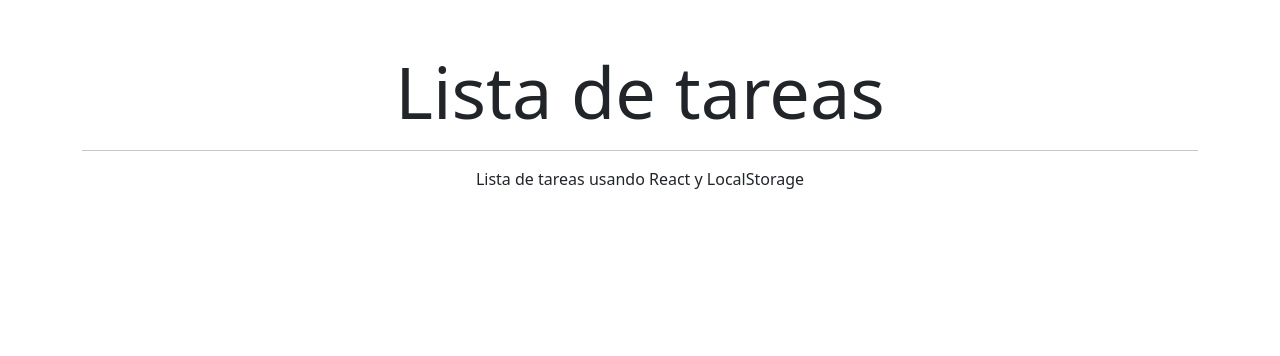
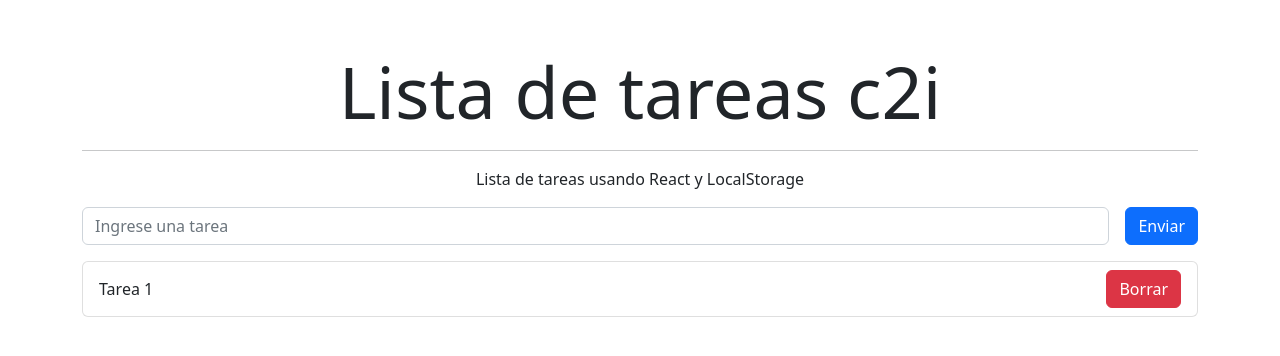
Before and after one commit to valeormaechea/listaTareas, a React (Create React App) app: page / in a window 1280 px wide. Shown: the top 356 px of the page. Built offline with nearby package versions, Linux system fonts and the light colour scheme.

Commit message:
agregamos maquetado del form y lista de tareas, y un prop de prueba

```diff
--- a/src/App.js
+++ b/src/App.js
@@ -2,13 +2,15 @@ import React from "react";
 import Subtitulo from "./components/Subtitulo";
 import Titulo from "./components/Titulo";
 import "bootstrap/dist/css/bootstrap.min.css";
-
+import Formulario from "./components/Formulario";
+// import {Form, Button} from 'react-bootstrap';
 const App = () => {
   return (
     <div>
       <section className="container my-5">
-        <Titulo></Titulo>
+        <Titulo comision='c2i' prueba={221}></Titulo>
         <Subtitulo />
+        <Formulario></Formulario>
       </section>
     </div>
   );
--- /dev/null
+++ b/src/components/Formulario.js
@@ -0,0 +1,23 @@
+import React from "react";
+import Form from "react-bootstrap/Form";
+import Button from "react-bootstrap/Button";
+import ListaTareas from "./ListaTareas";
+
+const Formulario = () => {
+  return (
+    <div>
+      <Form>
+        <Form.Group className="mb-3 d-flex">
+          <Form.Control type="text" placeholder="Ingrese una tarea" />
+          <Button variant="primary" type="submit" className="ms-3">
+            Enviar
+          </Button>
+        </Form.Group>
+      </Form>
+      {/* Invoco a la lista de tareas */}
+      <ListaTareas></ListaTareas>
+    </div>
+  );
+};
+
+export default Formulario;
--- /dev/null
+++ b/src/components/ItemTarea.js
@@ -0,0 +1,11 @@
+import { Button } from "react-bootstrap";
+import React from "react";
+import { ListGroup } from "react-bootstrap";
+
+const ItemTarea = () => {
+  return <ListGroup.Item className="d-flex justify-content-between align-items-center">Tarea 1
+    <Button variant="danger">Borrar</Button>
+  </ListGroup.Item>;
+};
+
+export default ItemTarea;
--- /dev/null
+++ b/src/components/ListaTareas.js
@@ -0,0 +1,14 @@
+import React from "react";
+import { ListGroup } from "react-bootstrap";
+import ItemTarea from "./ItemTarea";
+const ListaTareas = () => {
+  return (
+    <div>
+      <ListGroup>
+        <ItemTarea></ItemTarea>
+      </ListGroup>
+    </div>
+  );
+};
+
+export default ListaTareas;
--- a/src/components/Subtitulo.js
+++ b/src/components/Subtitulo.js
@@ -1,11 +1,9 @@
 import React, { Component } from "react";
 
-class Subtitulo extends Component {
+export default class Subtitulo extends Component {
   render() {
     return (
       <p className="text-center">Lista de tareas usando React y LocalStorage</p>
     );
   }
 }
-
-export default Subtitulo;
--- a/src/components/Titulo.js
+++ b/src/components/Titulo.js
@@ -1,9 +1,9 @@
 import React from "react";
 
-const Titulo = () => {
+const Titulo = (props) => {
   return (
     <div>
-      <h1 className="text-center display-2">Lista de tareas</h1>
+      <h1 className="text-center display-2">Lista de tareas {props.comision}</h1>
       <hr />
     </div>
   );
```
